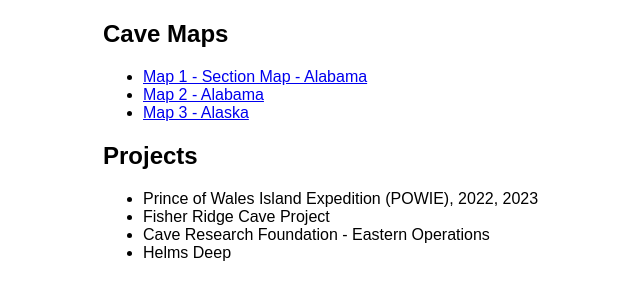
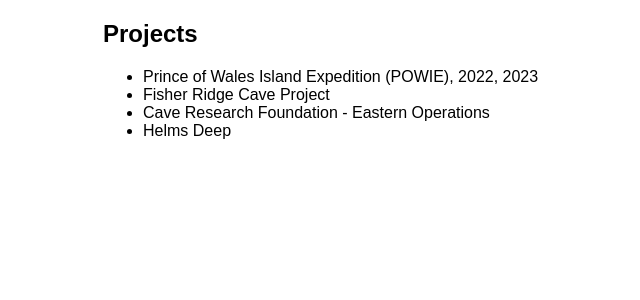
Before and after one commit to amfatykhova/amfatykhova.github.io, a plain HTML site: page caves/index.html in a window 1280 px wide. Shown: the whole page, without its empty margins (137-777 px from the left). Drawn offline with nearby package versions, Linux system fonts and the light colour scheme.

Commit message:
Removing cave maps

```diff
--- a/caves/index.html
+++ b/caves/index.html
@@ -15,18 +15,6 @@
     </head>
     <body style="font-family: arial;">
         <div id="content">
-            <h2>Cave Maps</h2>
-            <ul id="maps">
-                <li>
-                    <a href="./maps/ElephantRoom.pdf">Map 1 - Section Map - Alabama</a>
-                </li>
-                <li>
-                    <a href="./maps/UglyCave.pdf">Map 2 - Alabama</a>
-                </li>
-                <li>
-                    <a href="./maps/Wolf'sCave.pdf">Map 3 - Alaska</a>
-                </li>
-            </ul>
             <h2>Projects</h2>
             <ul id="projects">
                 <li>Prince of Wales Island Expedition (POWIE), 2022, 2023</li>
```
